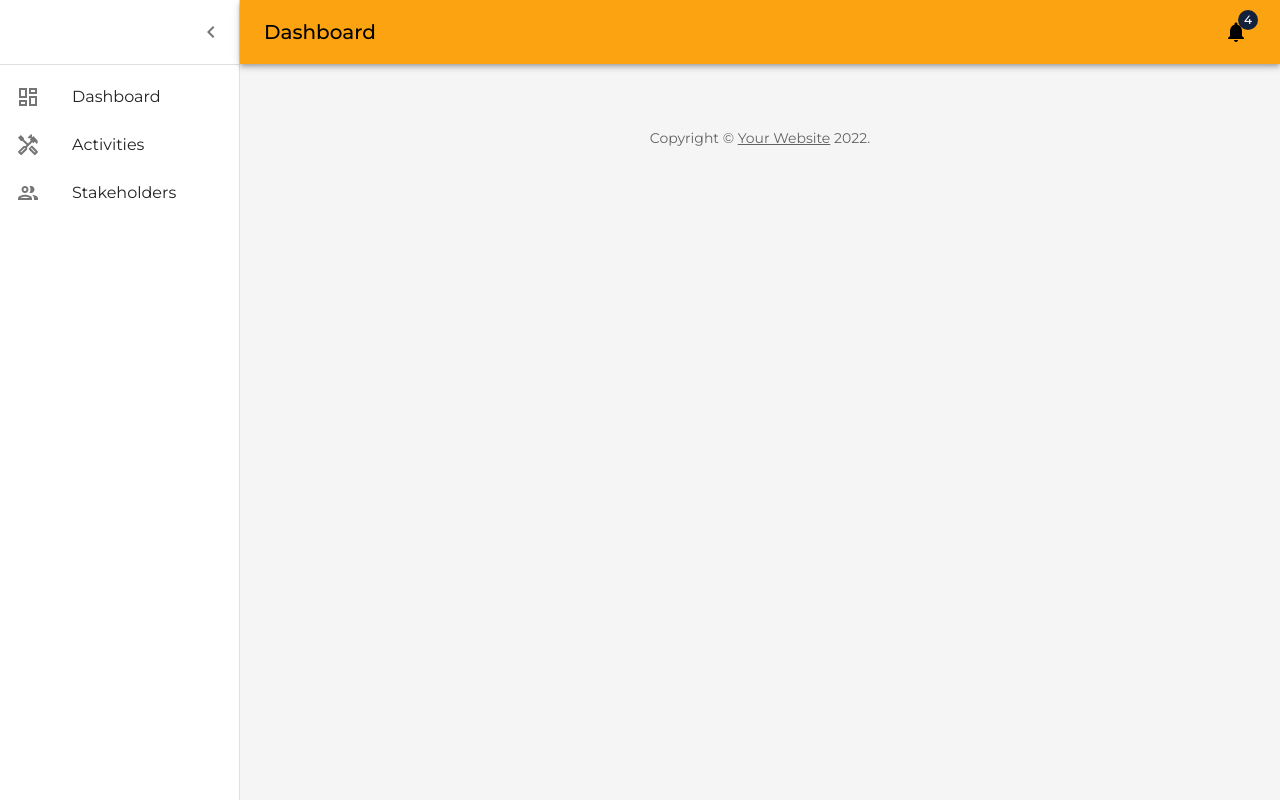
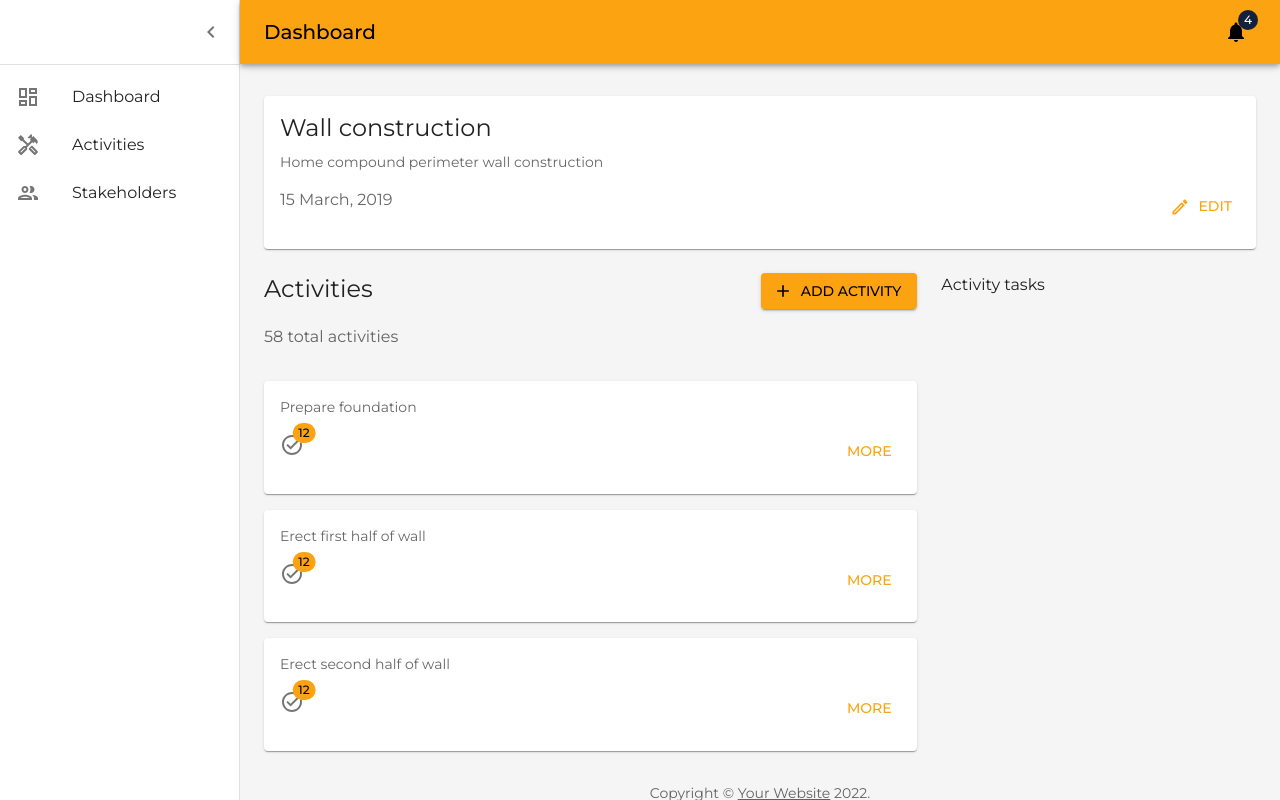
Before and after one commit to cyrilokidi/Gedoo-project-page-design, a React (Create React App) app: page / in a window 1280 px wide. Built offline with nearby package versions, Linux system fonts and the light colour scheme.

Commit message:
Create selected project dashboard layout

```diff
--- a/src/Project/index.js
+++ b/src/Project/index.js
@@ -14,7 +14,12 @@ import {
   Container,
   ListItemButton,
   ListItemIcon,
-  ListItemText
+  ListItemText,
+  Grid,
+  Card,
+  CardContent,
+  Stack,
+  Button
 } from "@mui/material";
 import {
   Menu as MenuIcon,
@@ -22,8 +27,17 @@ import {
   Notifications as NotificationsIcon,
   DashboardOutlined as DashboardOutlinedIcon,
   HandymanOutlined as HandymanOutlinedIcon,
-  PeopleOutlined as PeopleOutlinedIcon
+  PeopleOutlined as PeopleOutlinedIcon,
+  TaskAltOutlined as TaskAltOutlinedIcon,
+  AddOutlined as AddOutlinedIcon,
+  EditOutlined as EditOutlinedIcon
 } from "@mui/icons-material";
+
+const activities = [
+  { name: "Prepare foundation" },
+  { name: "Erect first half of wall" },
+  { name: "Erect second half of wall" }
+];
 
 const mainListItems = (
   <React.Fragment>
@@ -112,6 +126,62 @@ const Drawer = styled(MuiDrawer, {
   }
 }));
 
+function Activity({ name }) {
+  return (
+    <Card>
+      <CardContent>
+        <Box sx={(theme) => ({ mb: theme.spacing(2) })}>
+          <Typography variant="body2" color="text.secondary">
+            {name}
+          </Typography>
+        </Box>
+        <Stack direction="row">
+          <Stack direction="row" sx={{ flexGrow: 1 }}>
+            <Badge badgeContent={12} color="primary">
+              <TaskAltOutlinedIcon color="action" />
+            </Badge>
+          </Stack>
+          <Button sx={{ ml: 2 }}>more</Button>
+        </Stack>
+      </CardContent>
+    </Card>
+  );
+}
+
+function ActivitiesHeader() {
+  return (
+    <Stack spacing={2}>
+      <Stack direction="row">
+        <Typography component="h4" variant="h5" sx={{ flexGrow: 1 }}>
+          Activities
+        </Typography>
+        <Button
+          variant="contained"
+          startIcon={<AddOutlinedIcon />}
+          onClick={() => console.log("Add activity")}
+        >
+          add activity
+        </Button>
+      </Stack>
+      <Typography color="text.secondary" sx={{ flex: 1 }}>
+        58 total activities
+      </Typography>
+    </Stack>
+  );
+}
+
+function ListActivities({ activities }) {
+  return (
+    <Grid container rowSpacing={2}>
+      {activities.map(({ name }, i) => (
+        <Grid key={i} item sm={12}>
+          <Activity name={name} />
+        </Grid>
+      ))}
+    </Grid>
+  );
+}
+
 function DashboardContent() {
   const [open, setOpen] = React.useState(true);
   const toggleDrawer = () => {
@@ -184,6 +254,41 @@ function DashboardContent() {
       >
         <Toolbar />
         <Container maxWidth="lg" sx={{ mt: 4, mb: 4 }}>
+          <Grid container spacing={3}>
+            <Grid item xs={12}>
+              <Card>
+                <CardContent>
+                  <Box sx={(theme) => ({ mb: theme.spacing(2) })}>
+                    <Typography gutterBottom variant="h5" component="div">
+                      Wall construction
+                    </Typography>
+                    <Typography variant="body2" color="text.secondary">
+                      Home compound perimeter wall construction
+                    </Typography>
+                  </Box>
+                  <Stack direction="row">
+                    <Stack direction="row" sx={{ flexGrow: 1 }}>
+                      <Typography color="text.secondary">
+                        15 March, 2019
+                      </Typography>
+                    </Stack>
+                    <Button startIcon={<EditOutlinedIcon />} sx={{ ml: 2 }}>
+                      edit
+                    </Button>
+                  </Stack>
+                </CardContent>
+              </Card>
+            </Grid>
+            <Grid item xs={12} md={6} lg={8}>
+              <Stack spacing={2}>
+                <ActivitiesHeader />
+                <ListActivities activities={activities} />
+              </Stack>
+            </Grid>
+            <Grid item xs={12} md={6} lg={4}>
+              Activity tasks
+            </Grid>
+          </Grid>
           <Copyright sx={{ pt: 4 }} />
         </Container>
       </Box>
```
